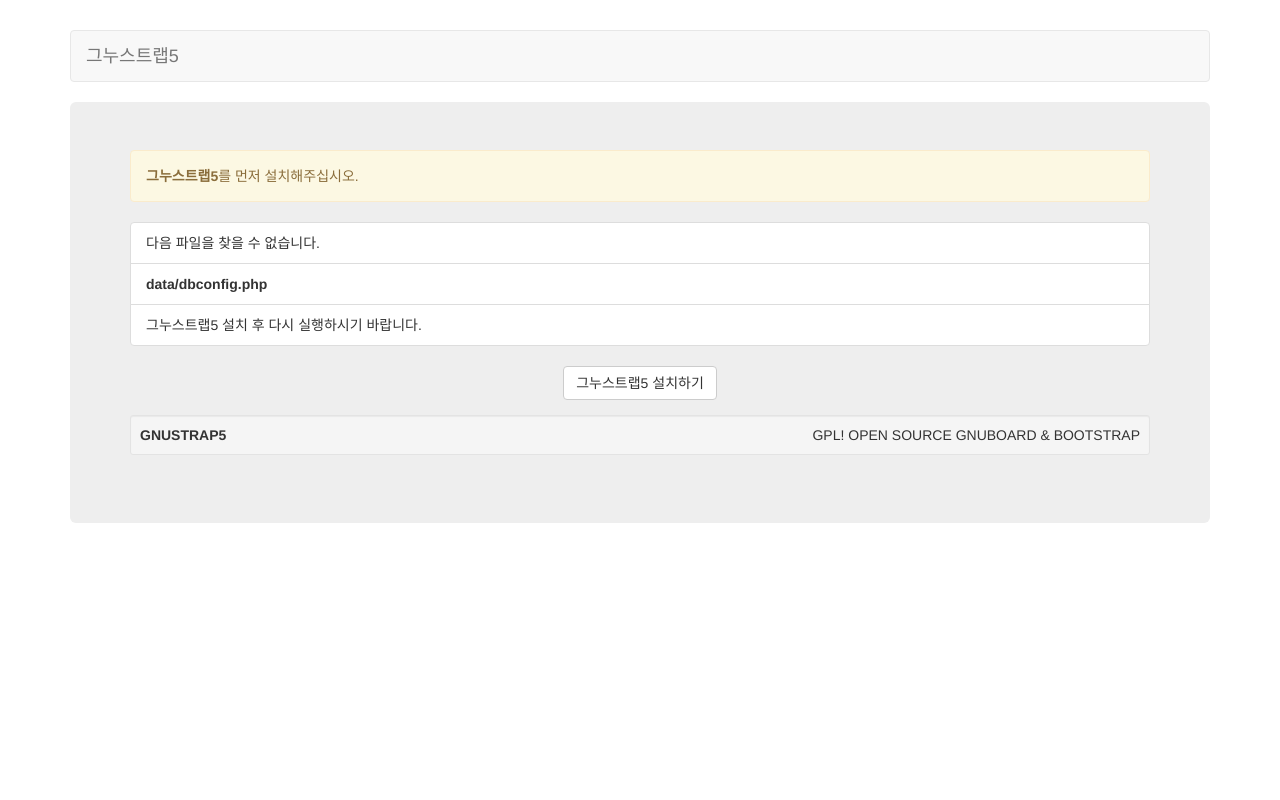
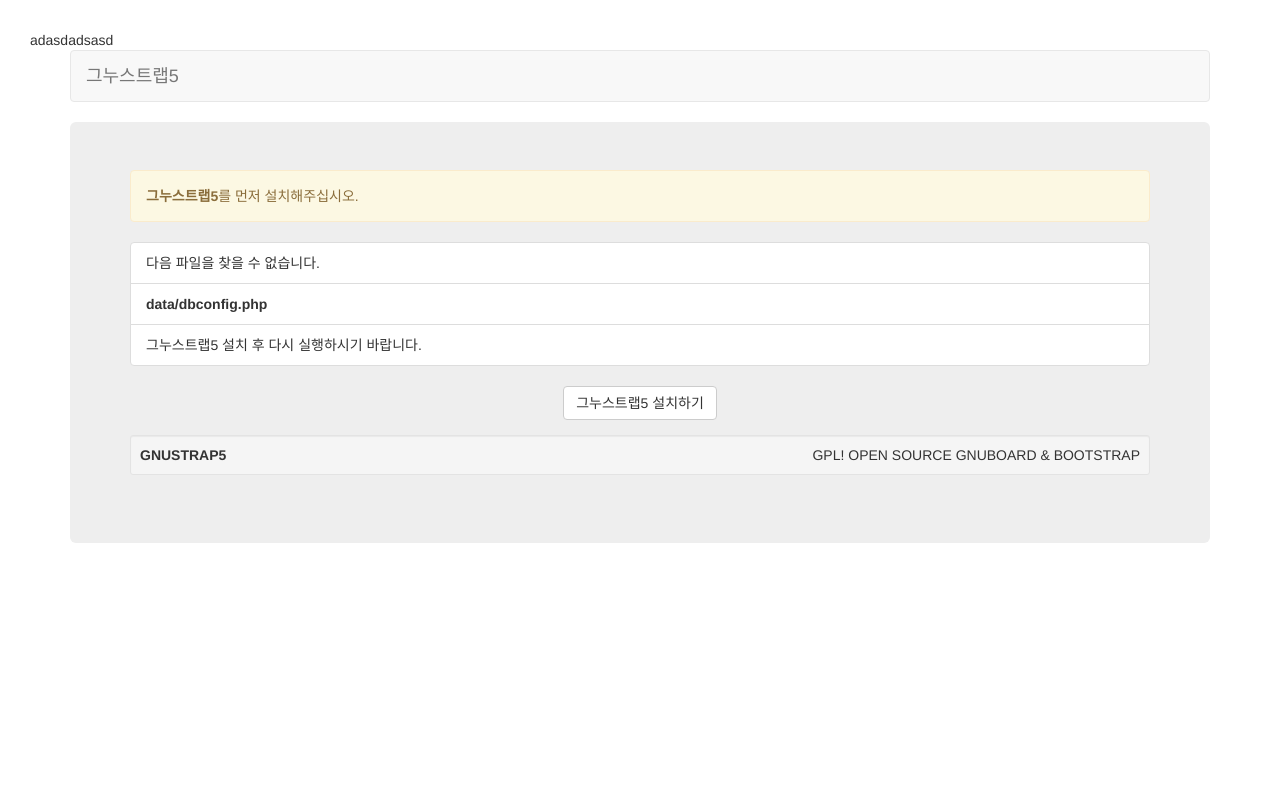
Before and after one commit to comsens/comsens, a PHP site: page /yc4_import_run.php in a window 1280 px wide. Run offline with PHP 8.4, Linux system fonts and the light colour scheme; some libraries are stand-ins or nearby versions.

Commit message:
sa
fsdfsdf

```diff
--- a/yc4_import_run.php
+++ b/yc4_import_run.php
@@ -1,4 +1,4 @@
-<?php
+adasdadsasd<?php
 include_once('./_common.php');
 
 ob_end_clean();
```
Also changed, not shown: 10-15.png (added).
